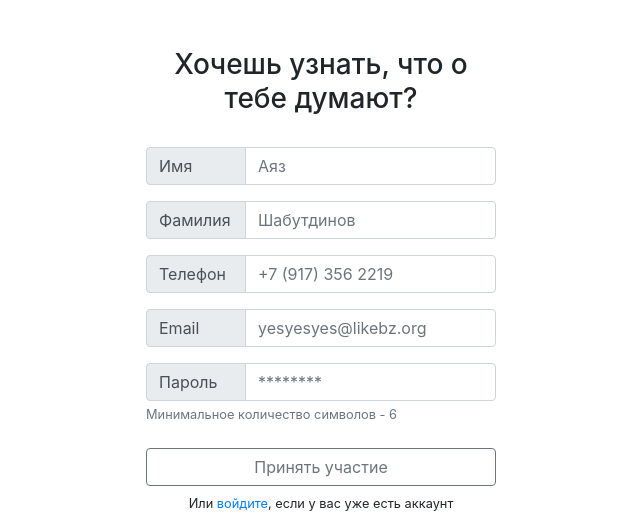
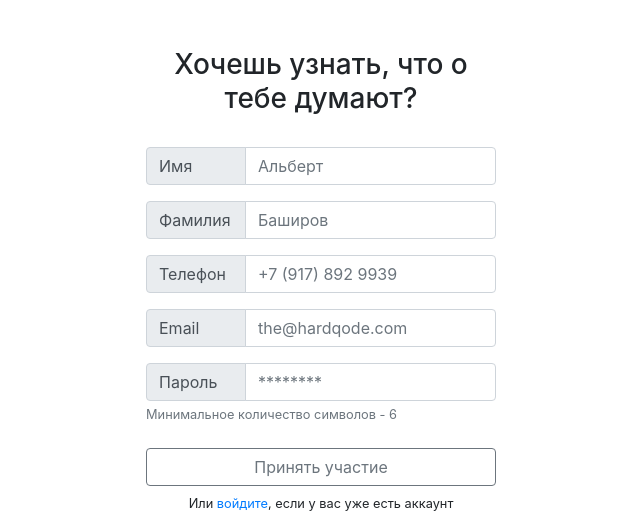
Before and after one commit to aiksu/mira, a Django app: page / in a window 1280 px wide. Shown: the top 513 px of the page, without its empty margins (319-959 px from the left). Run offline with Django 3.2, Linux system fonts and the light colour scheme; some libraries are stand-ins or nearby versions.

Commit message:
domain added

```diff
--- a/templates/account/login.html
+++ b/templates/account/login.html
@@ -15,16 +15,18 @@
     <div class="container pt-5">
         <div class="row justify-content-center">
             <div class="col-12 col-lg-4 col-md-6">
-
+            {{ form.non_field_errors }}
                 <form class="login" method="POST" action="{% url 'account_login' %}">
                     {% csrf_token %}
                     <div class="form-group">
                         <label for="exampleInputEmail1">Email</label>
                         <input name="login" type="text" class="form-control">
+                        {% if form.login.errors %}<div class="invalid-feedback">Неправильная почта</div>{% endif %}
                     </div>
                     <div class="form-group">
                         <label for="exampleInputPassword1">Пароль</label>
                         <input name="password" type="password" class="form-control">
+                        {% if form.password.errors %}<div class="invalid-feedback">Неправильный пароль</div>{% endif %}
                     </div>
                     <div class="form-check">
                         <input name="remember" type="checkbox" class="form-check-input" id="id_remember">
--- a/templates/main.html
+++ b/templates/main.html
@@ -41,7 +41,7 @@
                                         <div class="input-group-text" style="width: 100px">Имя</div>
                                     </div>
                                     <input type="text" name="first_name" class="form-control"
-                                           placeholder="Аяз" required>
+                                           placeholder="Альберт" required>
                                 </div>
                             </div>
                             <div class="form-group">
@@ -50,7 +50,7 @@
                                         <div class="input-group-text" style="width: 100px">Фамилия</div>
                                     </div>
                                     <input type="text" name="last_name" class="form-control"
-                                           placeholder="Шабутдинов">
+                                           placeholder="Баширов">
                                 </div>
                             </div>
                             <div class="form-group">
@@ -59,7 +59,7 @@
                                         <div class="input-group-text" style="width: 100px">Телефон</div>
                                     </div>
                                     <input type="tel" name="phone" class="form-control"
-                                           placeholder="+7 (917) 356 2219" data-inputmask="'mask': '+7 (999) 999 9999'"
+                                           placeholder="+7 (917) 892 9939" data-inputmask="'mask': '+7 (999) 999 9999'"
                                            autocomplete="off" spellcheck="false" autocorrect="off" autocapitalize="off"
                                            required>
 
@@ -71,7 +71,7 @@
                                         <div class="input-group-text" style="width: 100px">Email</div>
                                     </div>
                                     <input type="email" name="email" class="form-control"
-                                           placeholder="yesyesyes@likebz.org" required>
+                                           placeholder="the@hardqode.com" required>
                                 </div>
                             </div>
                             <div class="form-group">
```
